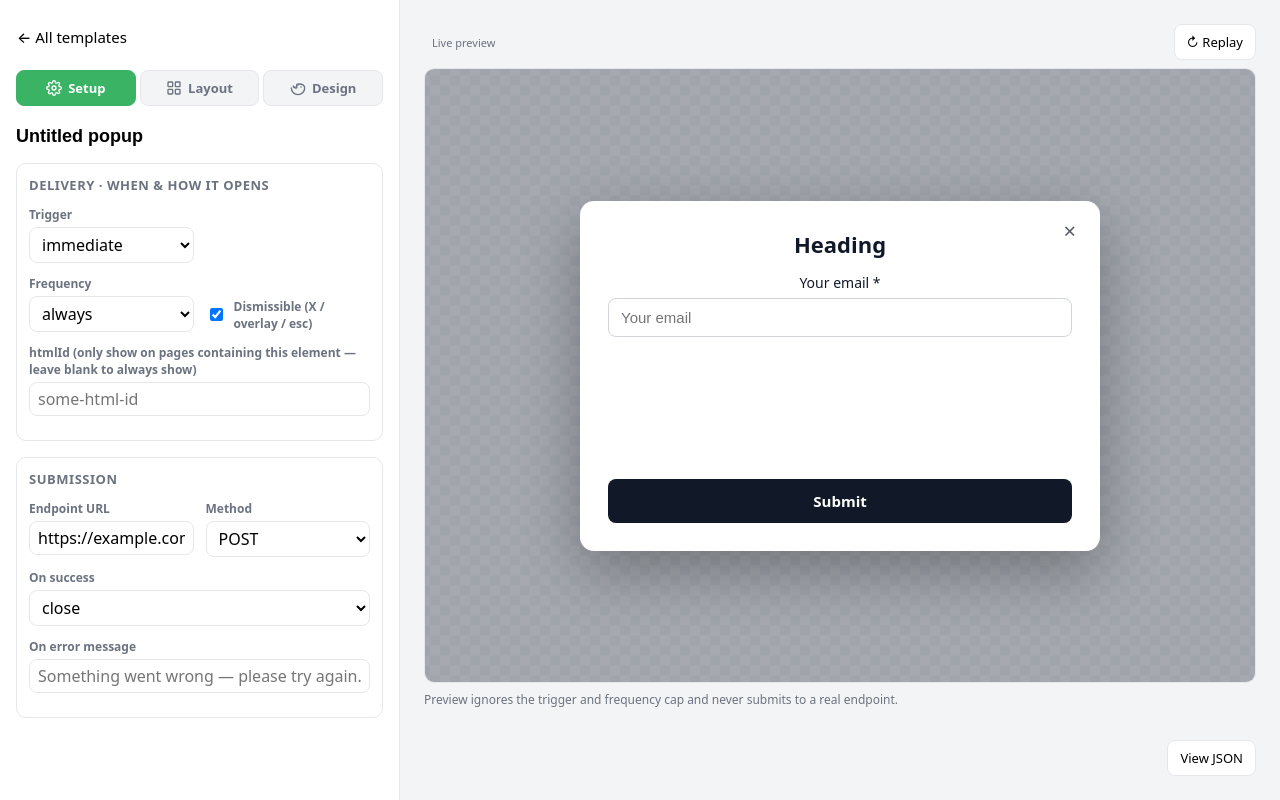
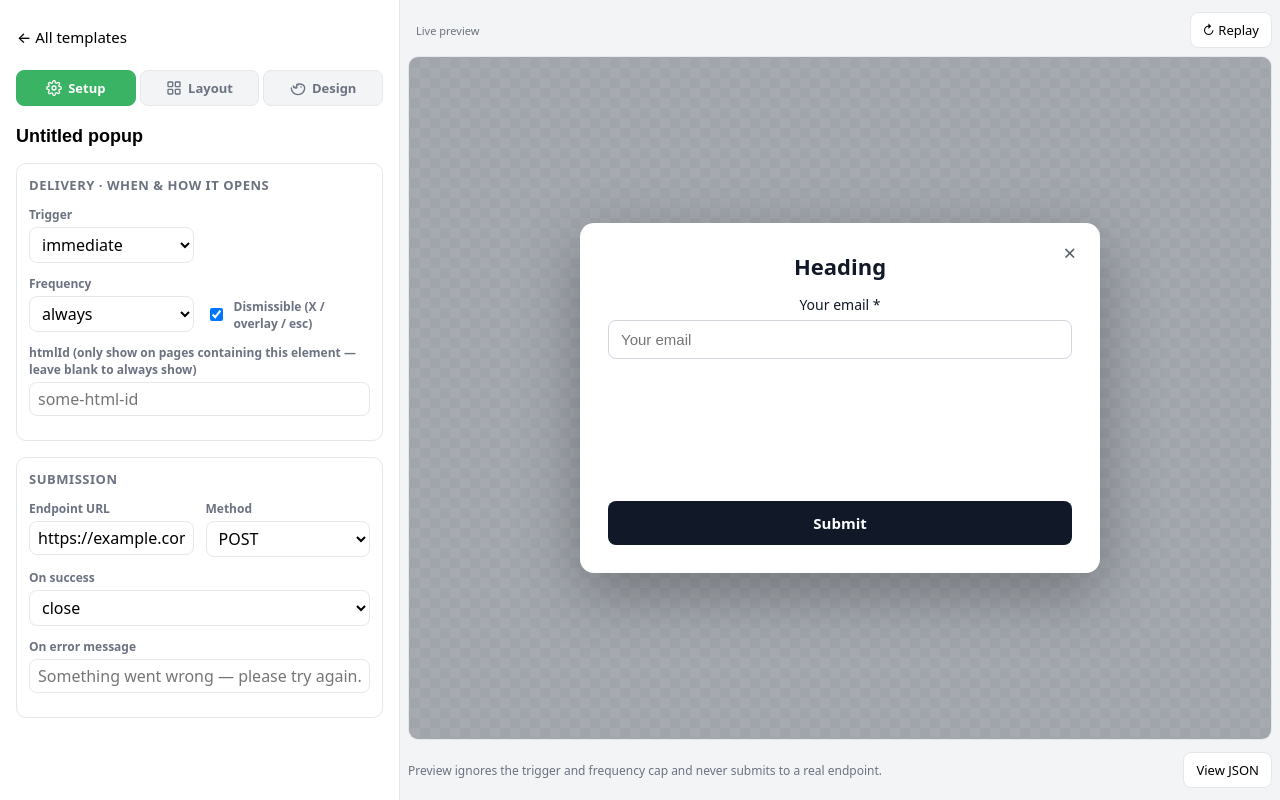
Before and after one commit to AGT-agent/popup-build-render, a React (Vite) app: page / in a window 1280 px wide. Both pictures are taken after a click on the button "+ New popup". Built offline with nearby package versions, Linux system fonts and the light colour scheme.

Commit message:
feat(editor): adjust padding and gap in edit display, update button row layout with disclaimer

```diff
--- a/src/builder/builder.css
+++ b/src/builder/builder.css
@@ -246,10 +246,10 @@ body {
 }
 
 .edit-display {
-  padding: 24px;
+  padding: 12px 8px;
   display: grid;
   grid-template-rows: 1fr auto;
-  gap: 20px;
+  gap: 12px;
   min-height: 0;
 }
 .edit-display .display-preview {
--- a/src/builder/components/EditingView.tsx
+++ b/src/builder/components/EditingView.tsx
@@ -93,7 +93,10 @@ export function EditingView({ popup }: { popup: PopupModal }) {
         <div className="display-preview">
           <PreviewPane popup={popup} />
         </div>
-        <div className="btn-row" style={{ justifyContent: 'flex-end' }}>
+        <div className="btn-row" style={{ justifyContent: 'space-between', alignItems: 'center' }}>
+          <p className="sub" style={{ fontSize: 12, color: 'var(--muted)', margin: 0 }}>
+            {t.preview.disclaimer}
+          </p>
           <JsonPane popup={popup} />
         </div>
       </div>
--- a/src/builder/components/PreviewPane.tsx
+++ b/src/builder/components/PreviewPane.tsx
@@ -34,9 +34,6 @@ export function PreviewPane({ popup }: { popup: PopupModal }) {
           onClose={() => setReplayKey((k) => k + 1)}
         />
       </div>
-      <p className="sub" style={{ fontSize: 12, color: 'var(--muted)', marginTop: 8 }}>
-        {t.preview.disclaimer}
-      </p>
     </div>
   );
 }
```
